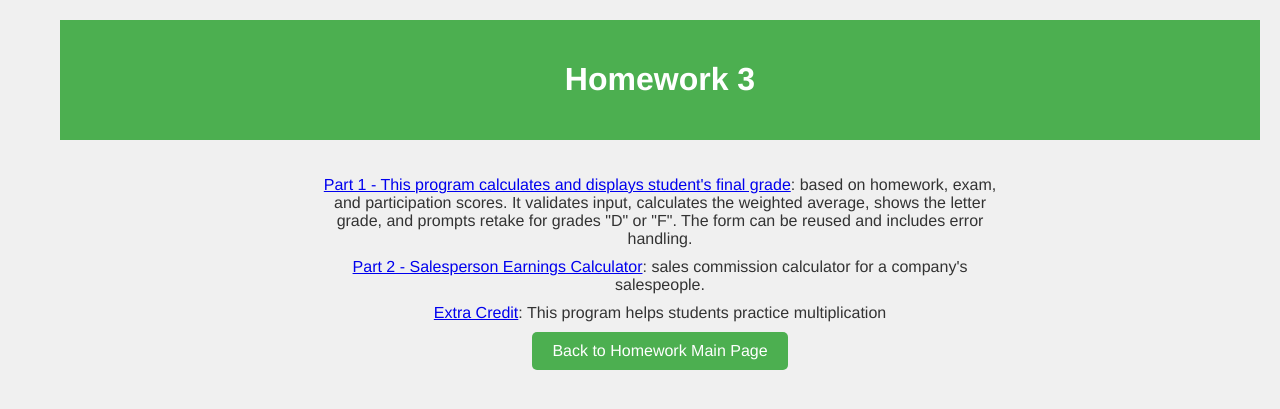
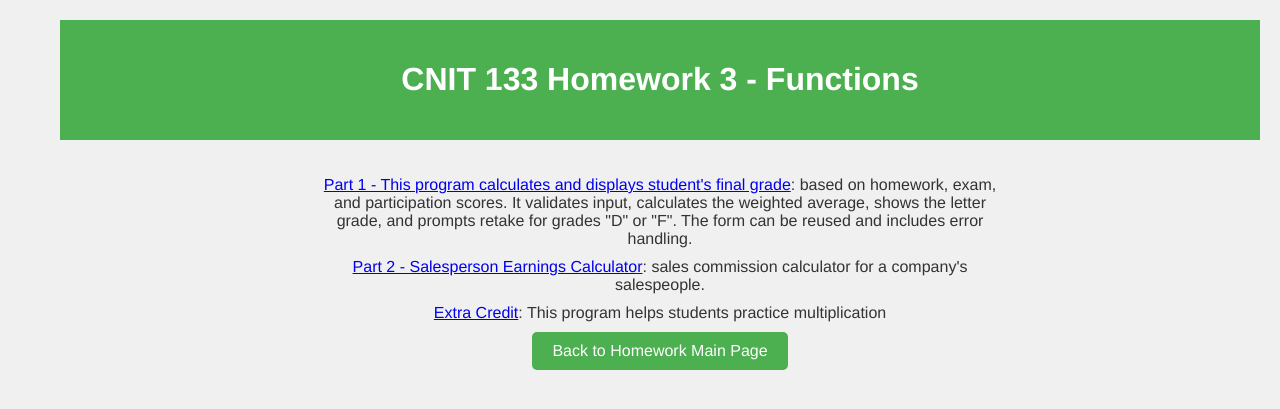
Before and after one commit to satanajjj/CNIT133HomeworkPage, a plain HTML site: page hw3.html in a window 1280 px wide. Drawn offline with Linux system fonts and the light colour scheme.

Commit message:
Update hw3.html
Changed title and name of the site

```diff
--- a/hw3.html
+++ b/hw3.html
@@ -4,12 +4,12 @@
     <meta charset="UTF-8">
     <meta name="description" content="Homework 3 for JavaScript, jQuery, AJAX course at CCSF">
     <meta name="viewport" content="width=device-width, initial-scale=1.0">
-    <title>JavaScript - Homework 3</title>
+    <title>CNIT 133 Homework 3 - Functions</title>
     <link rel="stylesheet" href="styles.css">
 </head>
 <body>
     <header>
-        <h1>Homework 3</h1>
+        <h1>CNIT 133 Homework 3 - Functions</h1>
     </header>
 
     <main>
```
